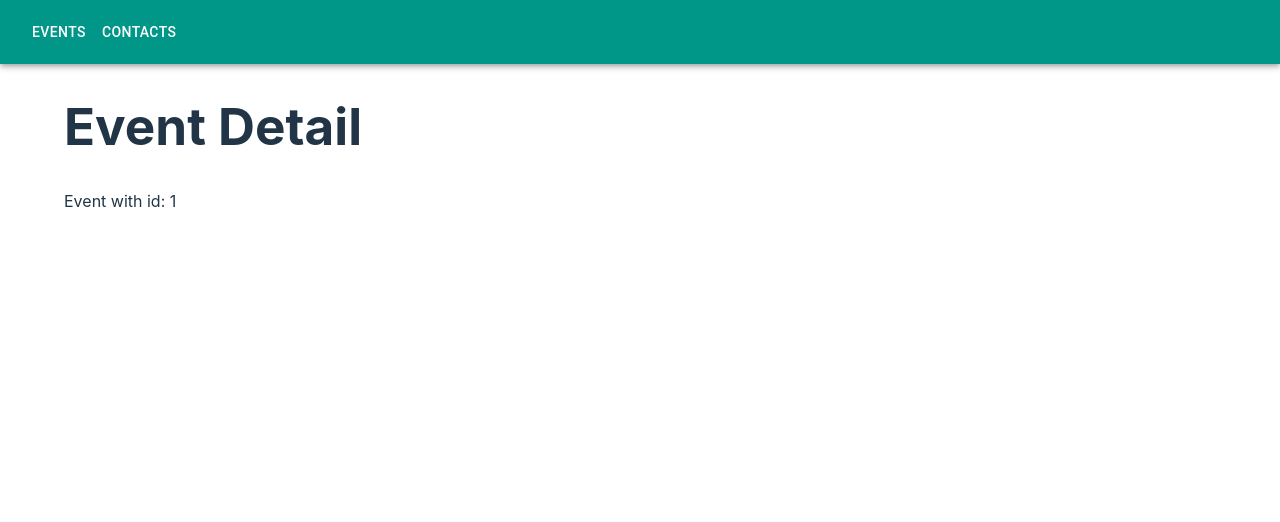
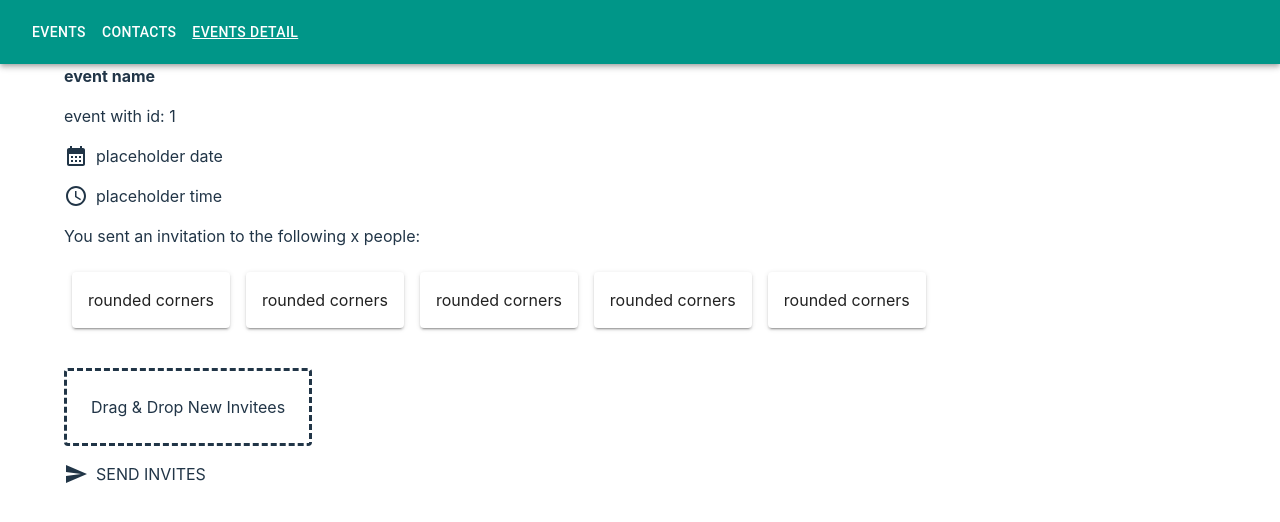
Before and after one commit to hanna-rodler/EventInviter, a React (Vite) app in the folder EventInviter/: page /events/1 in a window 1280 px wide. Shown: the top 522 px of the page. Built offline with nearby package versions, Linux system fonts and the light colour scheme.

Commit message:
feature/event-details: adapt Navigation; Layout/Styling

```diff
--- a/EventInviter/src/App.tsx
+++ b/EventInviter/src/App.tsx
@@ -18,6 +18,9 @@ function App() {
                       <Button color="inherit" component={NavLink} to="/contacts">
                           Contacts
                       </Button>
+                      <Button color="inherit" component={NavLink} to="/events/1">
+                          Events Detail
+                      </Button>
                   </Toolbar>
               </AppBar>
               <Container>
--- a/EventInviter/src/pages/EventDetailPage.tsx
+++ b/EventInviter/src/pages/EventDetailPage.tsx
@@ -1,12 +1,71 @@
-import { useParams } from "react-router-dom";
+import {useParams} from "react-router-dom";
+import CalendarMonthIcon from '@mui/icons-material/CalendarMonth';
+import AccessTimeIcon from '@mui/icons-material/AccessTime';
+import SendIcon from '@mui/icons-material/Send';
+import {Box, Stack} from "@mui/material";
+import Paper from '@mui/material/Paper';
+
+
 
 export const EventDetailPage = () => {
-    const { id } = useParams();
+    const {id} = useParams();
 
     return (
-        <div>
-            <h1>Event Detail</h1>
-            <p>Event with id: {id}</p>
-        </div>
+        <>
+            <div id="event-information">
+                <b>event name</b>
+                <p>event with id: {id}</p>
+                <Stack direction="row" alignItems="center" spacing={1} mt={2}>
+                    <CalendarMonthIcon/>
+                    <p>placeholder date</p>
+                </Stack>
+                <Stack direction="row" alignItems="center" spacing={1} mt={2}>
+                    <AccessTimeIcon/>
+                    <p>placeholder time</p>
+                </Stack>
+            </div>
+
+            <p>You sent an invitation to the following x people:</p>
+            <Box
+                sx={{
+                    display: 'flex',
+                    flexWrap: 'wrap',
+                    '& > :not(style)': {
+                        m: 1,
+                        mb: 5,
+                        p: 2,
+                    },
+                }}
+            >
+                <Paper draggable square={false} elevation={2} >rounded corners</Paper>
+                <Paper draggable square={false} elevation={2} >rounded corners</Paper>
+                <Paper draggable square={false} elevation={2} >rounded corners</Paper>
+                <Paper draggable square={false} elevation={2} >rounded corners</Paper>
+                <Paper draggable square={false} elevation={2} >rounded corners</Paper>
+            </Box>
+
+            <Box
+                sx={{
+                    borderStyle: 'dashed',
+                    borderRadius: 1,
+                    width: 'fit-content',
+                    '& > :not(style)': {
+                        m: 1,
+                        p: 2,
+                    },
+                }}
+            >
+                <p>Drag & Drop New Invitees</p>
+            </Box>
+
+            <Stack direction="row" alignItems="center" spacing={1} mt={2}>
+                <SendIcon/>
+                <p>SEND INVITES</p>
+            </Stack>
+
+
+        </>
+
+
     )
 }
```
